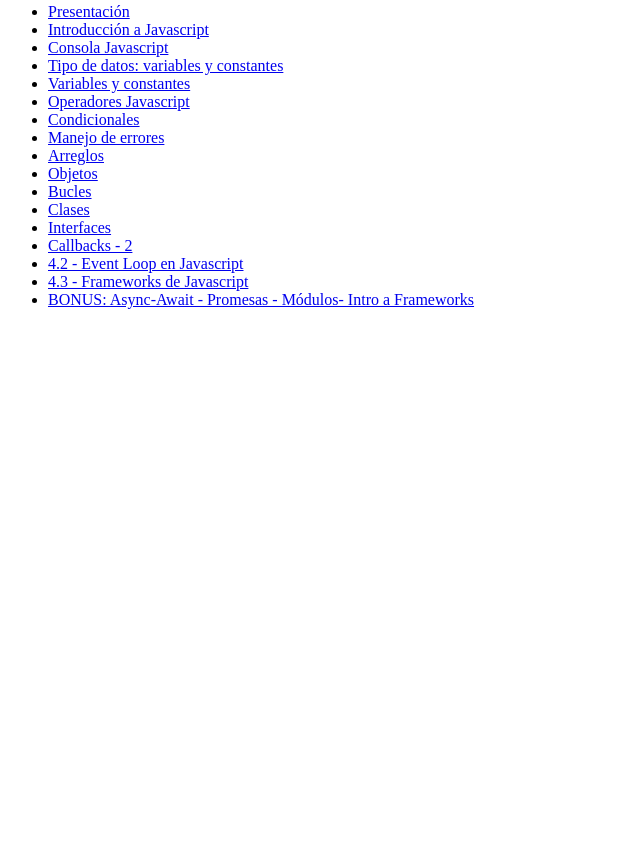
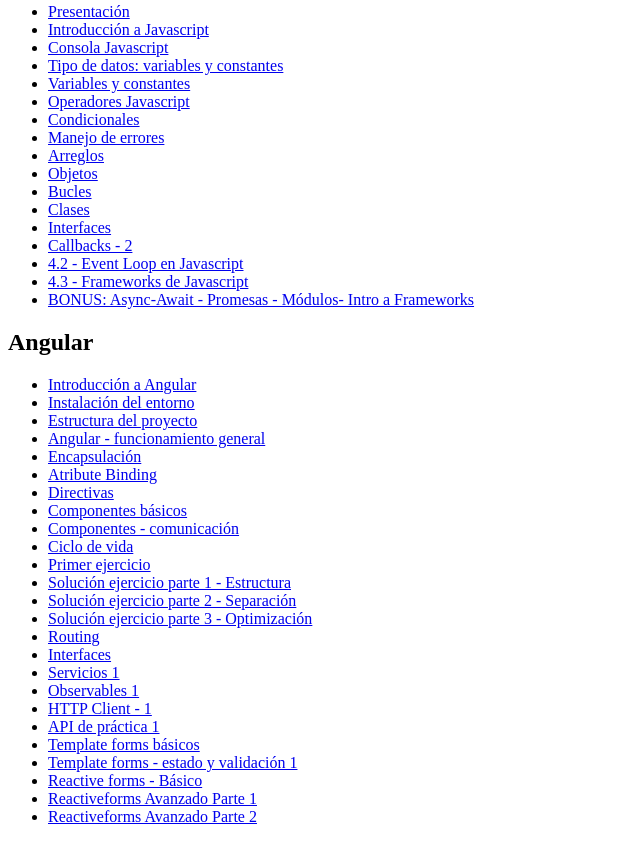
Before and after one commit to polargentino/xacademy-25, a plain HTML site: page index.html in a window 1280 px wide. Shown: the part 7061-7903 px from the top of the page, without its empty margins (0-640 px from the left). Before the commit the page ends 7386 px from the top, so only its background shows below. Drawn offline with Linux system fonts and the light colour scheme.

Commit message:
Add Angular

```diff
--- a/index.html
+++ b/index.html
@@ -417,5 +417,36 @@ cd SantexAcademy</code></pre>
     </ul>
 
 
+
+    <h2>Angular</h2>
+
+    <ul>
+        <li><a href="https://youtu.be/ezFDr9hdICY" target="_blank">Introducción a Angular</a></li>
+        <li><a href="https://youtu.be/PsjrCOBA76c" target="_blank">Instalación del entorno</a></li>
+        <li><a href="https://youtu.be/5gSYs6R4oJI" target="_blank">Estructura del proyecto</a></li>
+        <li><a href="https://youtu.be/YTXjZAYV-RM" target="_blank">Angular - funcionamiento general</a></li>
+        <li><a href="https://youtu.be/KqfxOljtAiA" target="_blank">Encapsulación</a></li>
+        <li><a href="https://youtu.be/xkScMx-WV5o" target="_blank">Atribute Binding</a></li>
+        <li><a href="https://youtu.be/oLxF6UJM0qk" target="_blank">Directivas</a></li>
+        <li><a href="https://youtu.be/N8kPnuCNGcA" target="_blank">Componentes básicos</a></li>
+        <li><a href="https://youtu.be/id97W4vimJA" target="_blank">Componentes - comunicación</a></li>
+        <li><a href="https://youtu.be/QkqBVRJcNa0" target="_blank">Ciclo de vida</a></li>
+        <li><a href="https://youtu.be/Ec2XTm0OKho" target="_blank">Primer ejercicio</a></li>
+        <li><a href="https://youtu.be/0UhXxENhZLg" target="_blank">Solución ejercicio parte 1 - Estructura</a></li>
+        <li><a href="https://youtu.be/sQStOrJFOq4" target="_blank">Solución ejercicio parte 2 - Separación</a></li>
+        <li><a href="https://youtu.be/9K15frOyRyU" target="_blank">Solución ejercicio parte 3 - Optimización</a></li>
+        <li><a href="https://youtu.be/-B5QTCsU56M" target="_blank">Routing</a></li>
+        <li><a href="https://youtu.be/Ch-WyYY1pOo" target="_blank">Interfaces</a></li>
+        <li><a href="https://youtu.be/XrtYYNyg960" target="_blank">Servicios 1</a></li>
+        <li><a href="https://youtu.be/QbLrPw6BblI" target="_blank">Observables 1</a></li>
+        <li><a href="https://youtu.be/zJftTNJlAkQ" target="_blank">HTTP Client - 1</a></li>
+        <li><a href="https://youtu.be/nH2sINN1T1M" target="_blank">API de práctica 1</a></li>
+        <li><a href="https://youtu.be/oBAVvvLl-u4" target="_blank">Template forms básicos</a></li>
+        <li><a href="https://youtu.be/MX6MJM6BVQs" target="_blank">Template forms - estado y validación 1</a></li>
+        <li><a href="https://youtu.be/KWaCZKp9S2s" target="_blank">Reactive forms - Básico</a></li>
+        <li><a href="https://youtu.be/r2BaZQKOOKk?si=9rdsCPTjhWvHwNRY" target="_blank">Reactiveforms Avanzado Parte 1</a></li>
+        <li><a href="https://youtu.be/YxFv0mMwcmg?si=L_dIEfKKGdyESIMS" target="_blank">Reactiveforms Avanzado Parte 2</a></li>
+    </ul>
+
 </body>
 </html>
```
